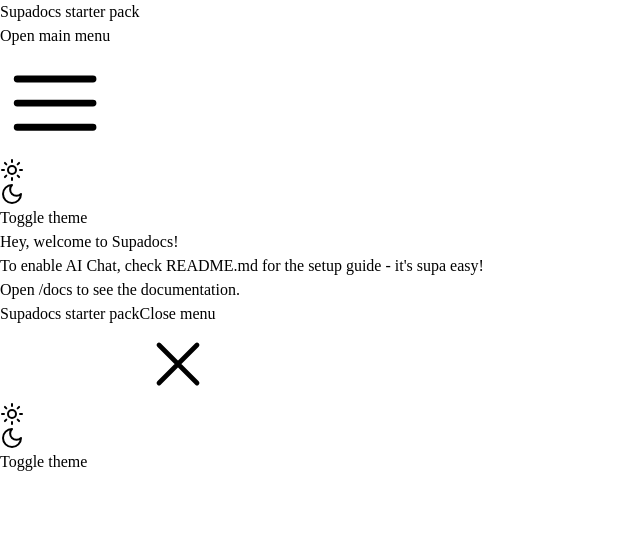
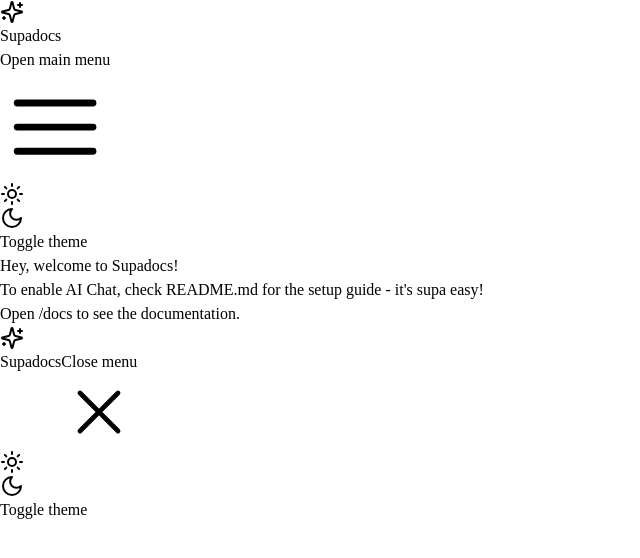
Before and after one commit to taishikato/supadocs-marketing, a Next.js app in the folder apps/web/: page / in a window 1280 px wide. Both pictures are taken after a click on the button "Open main menu". Shown: the top 558 px of the page, without its empty margins (0-640 px from the left). Built offline with nearby package versions, Linux system fonts and the light colour scheme.

Commit message:
Add Sparkles icon to header links

```diff
--- a/apps/web/app/header.tsx
+++ b/apps/web/app/header.tsx
@@ -4,6 +4,8 @@
 import { Dialog, DialogPanel } from "@headlessui/react";
 import { Bars3Icon, XMarkIcon } from "@heroicons/react/24/outline";
 import Link from "next/link";
+import { Sparkles } from "lucide-react";
+
 import { ModeToggle } from "@/components/mode-toggle";
 
 export function Header() {
@@ -16,8 +18,9 @@
         className="mx-auto flex items-center justify-between px-5 container"
       >
         <div className="flex items-center gap-x-12">
-          <Link href="/" className="font-semibold">
-            Supadocs starter pack
+          <Link href="/" className="font-semibold flex items-center gap-x-2">
+            <Sparkles className="size-4" />
+            Supadocs
           </Link>
         </div>
         <div className="flex lg:hidden">
@@ -42,8 +45,12 @@
         <div className="fixed inset-0 z-50" />
         <DialogPanel className="fixed inset-y-0 right-0 z-50 w-full overflow-y-auto bg-background/80 backdrop-blur-sm px-5 pt-4 pb-5 sm:max-w-sm sm:ring-1 sm:ring-border">
           <div className="flex items-center justify-between">
-            <Link href="/" className="-m-1.5 p-1.5 font-semibold">
-              Supadocs starter pack
+            <Link
+              href="/"
+              className="-m-1.5 p-1.5 font-semibold flex items-center gap-x-2"
+            >
+              <Sparkles className="size-4" />
+              Supadocs
             </Link>
             <button
               type="button"
```
